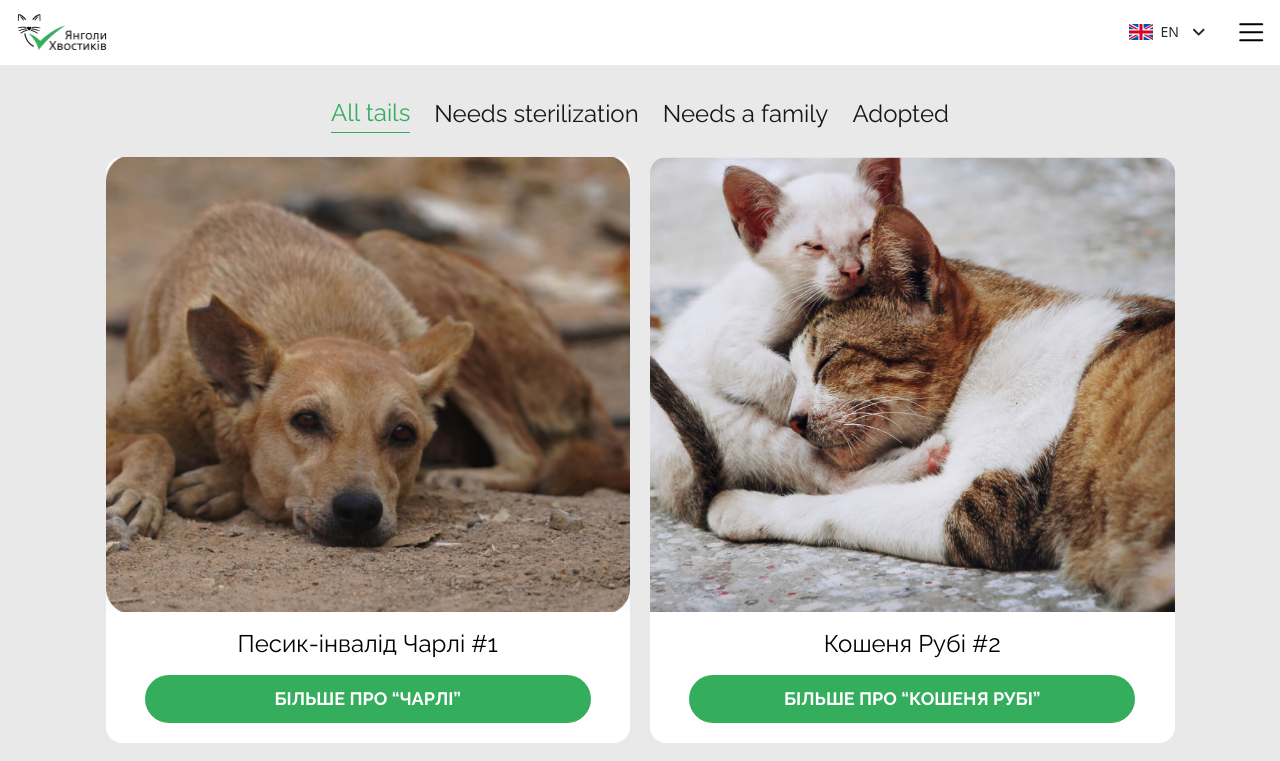
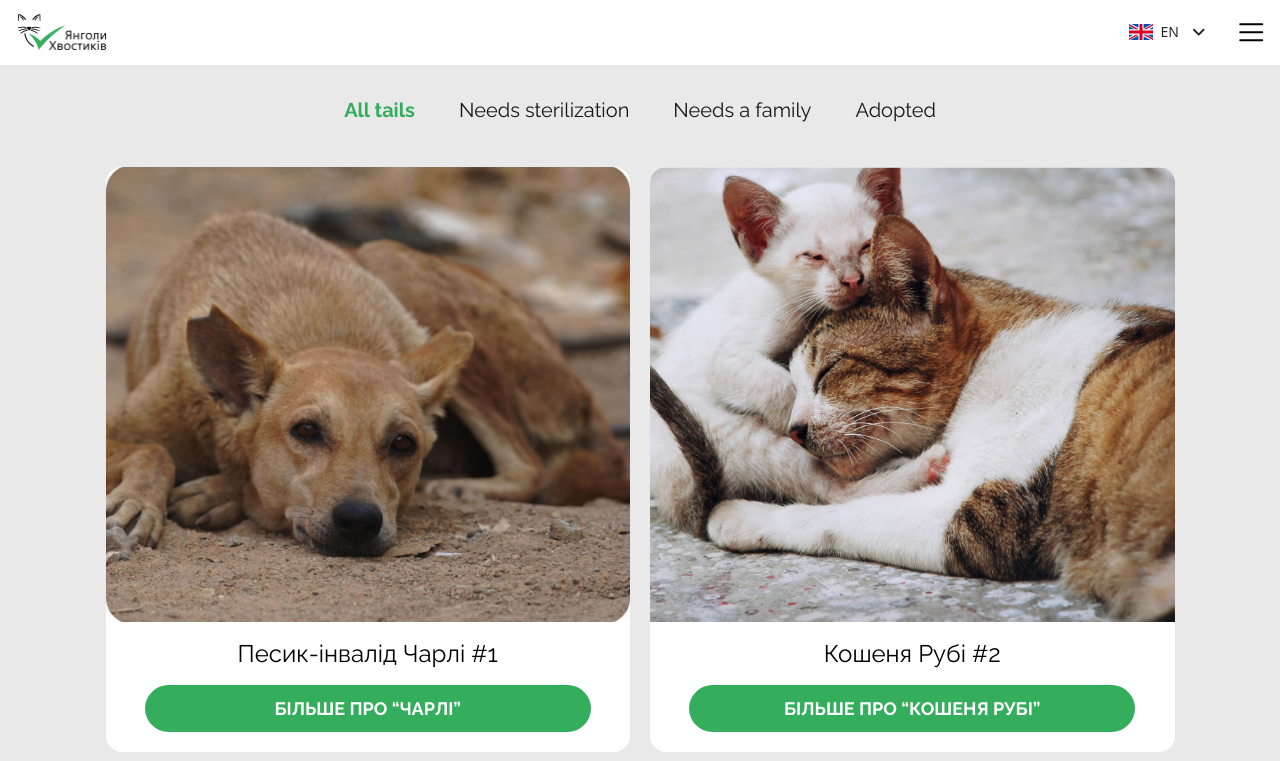
Before and after one commit to cyanidium-dev/yangoly-hvostikiv, a Next.js app: page /en/tails in a window 1280 px wide. Shown: the top 761 px of the page. Built offline with nearby package versions, Linux system fonts and the light colour scheme.

Commit message:
updated filter component

```diff
--- a/public/locales/uk/common.json
+++ b/public/locales/uk/common.json
@@ -216,7 +216,7 @@
     "modalTitle": "Щоб стати нашим партнером, залиште ваші контактні дані"
   },
   "sterilization": {
-    "title": "Стерелізація хвостиків",
+    "title": "Стерилізація хвостиків",
     "paragraphs": [
       {
         "segments": [
@@ -238,8 +238,8 @@
   },
   "filters": {
     "allTails": "Всі хвостики",
-    "needsSterilization": "Потребують стерилізацію",
-    "needsFamily": "Потребують сім'ю",
+    "needsSterilization": "Потребують стерилізації",
+    "needsFamily": "Потребують сім'ї",
     "adopted": "Усиновлені"
   },
   "chairtyEvents": {
--- a/src/modules/Filter/Filter.tsx
+++ b/src/modules/Filter/Filter.tsx
@@ -39,14 +39,12 @@ export default function Filter({ selectedFilter }: { selectedFilter: string }) {
   };
 
   return (
-    <div className="flex gap-6 mb-6 flex-wrap justify-center">
+    <div className="flex flex-col lg:flex-row  justify-center gap-y-3 lg:gap-x-[44px] mb-10 lg:mb-[44px]">
       {filterOptions.map((filter) => (
         <button
           key={filter.value}
-          className={`text-[24px] pb-1 leading-[130%] ${
-            selectedFilter === filter.value
-              ? "text-[#34AD5D] border-b border-[#34AD5D]"
-              : ""
+          className={`text-[16px] lg:text-[20px] leading-[130%] hover:text-[#34AD5D] focus-visible:text-[#34AD5D] transition duration-300 ease-in-out ${
+            selectedFilter === filter.value ? "text-[#34AD5D] font-bold" : ""
           }`}
           onClick={() => handleFilterChange(filter.value)}
         >
```
